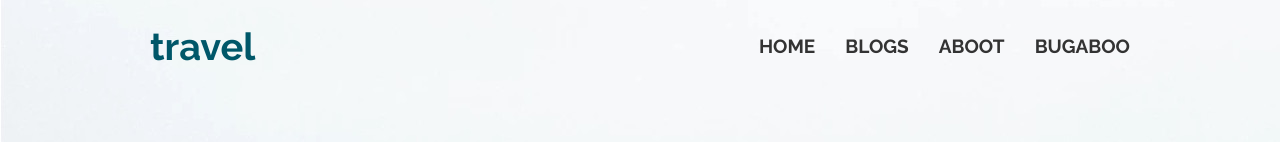
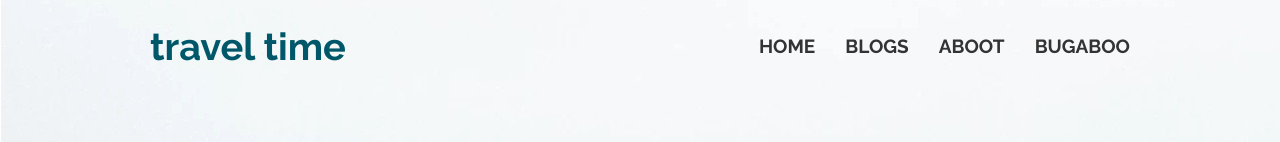
Before and after one commit to socceronly/project-1-a-flexbox, a plain HTML site: page index.html in a window 1280 px wide. Shown: the top 142 px of the page. Drawn offline with Linux system fonts and the light colour scheme.

Commit message:
Added Time To Title
asfd

```diff
--- a/index.html
+++ b/index.html
@@ -9,7 +9,7 @@
 <body>
 	<header>
 		<div class="logo_nav">
-			<p class="logo">TRAVEL</p>
+			<p class="logo">TRAVEL TIME</p>
 			<nav>
 				<ul class="top_nav">
 					<li><a href="#">Home</a></li>
```
